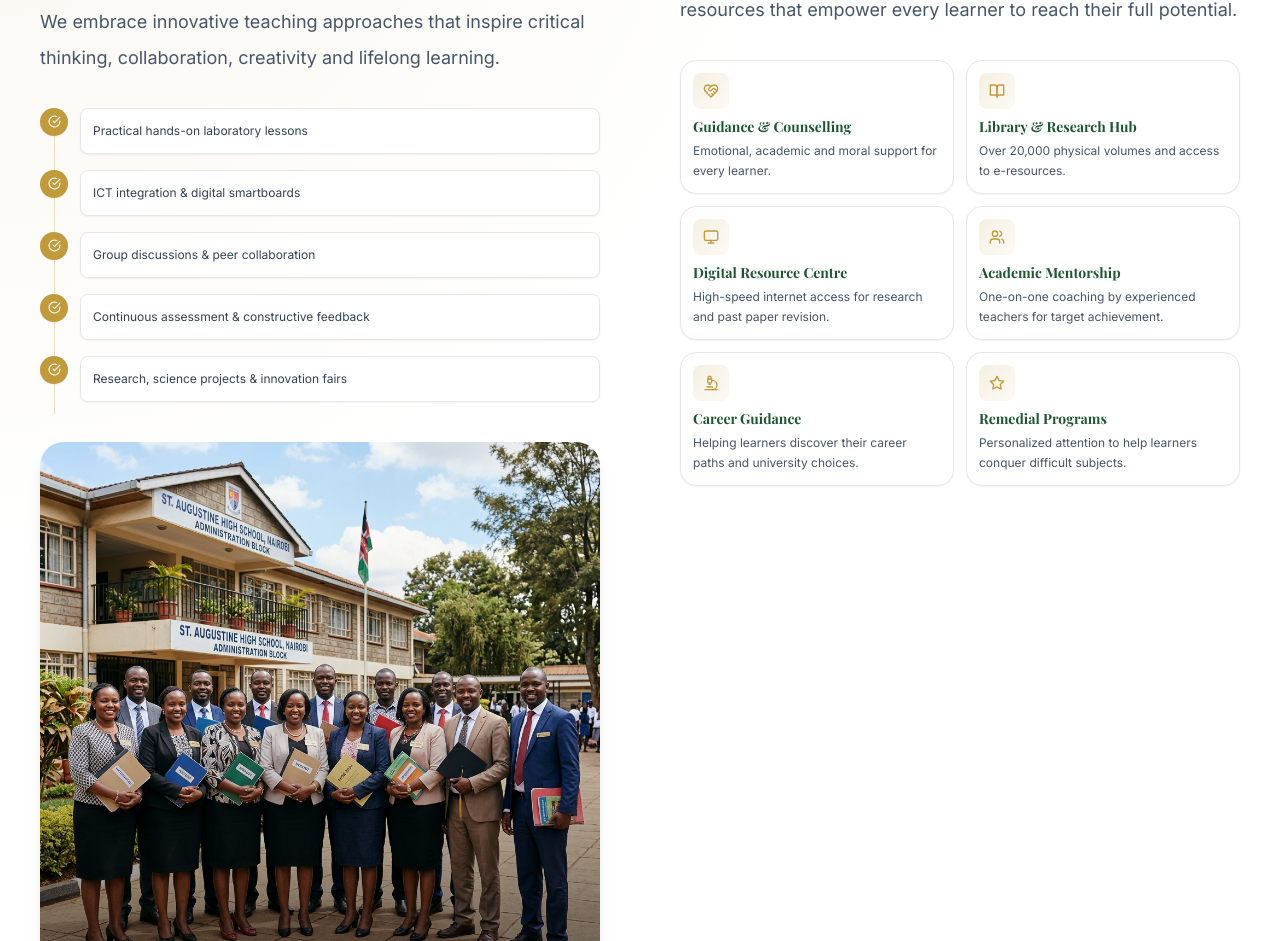
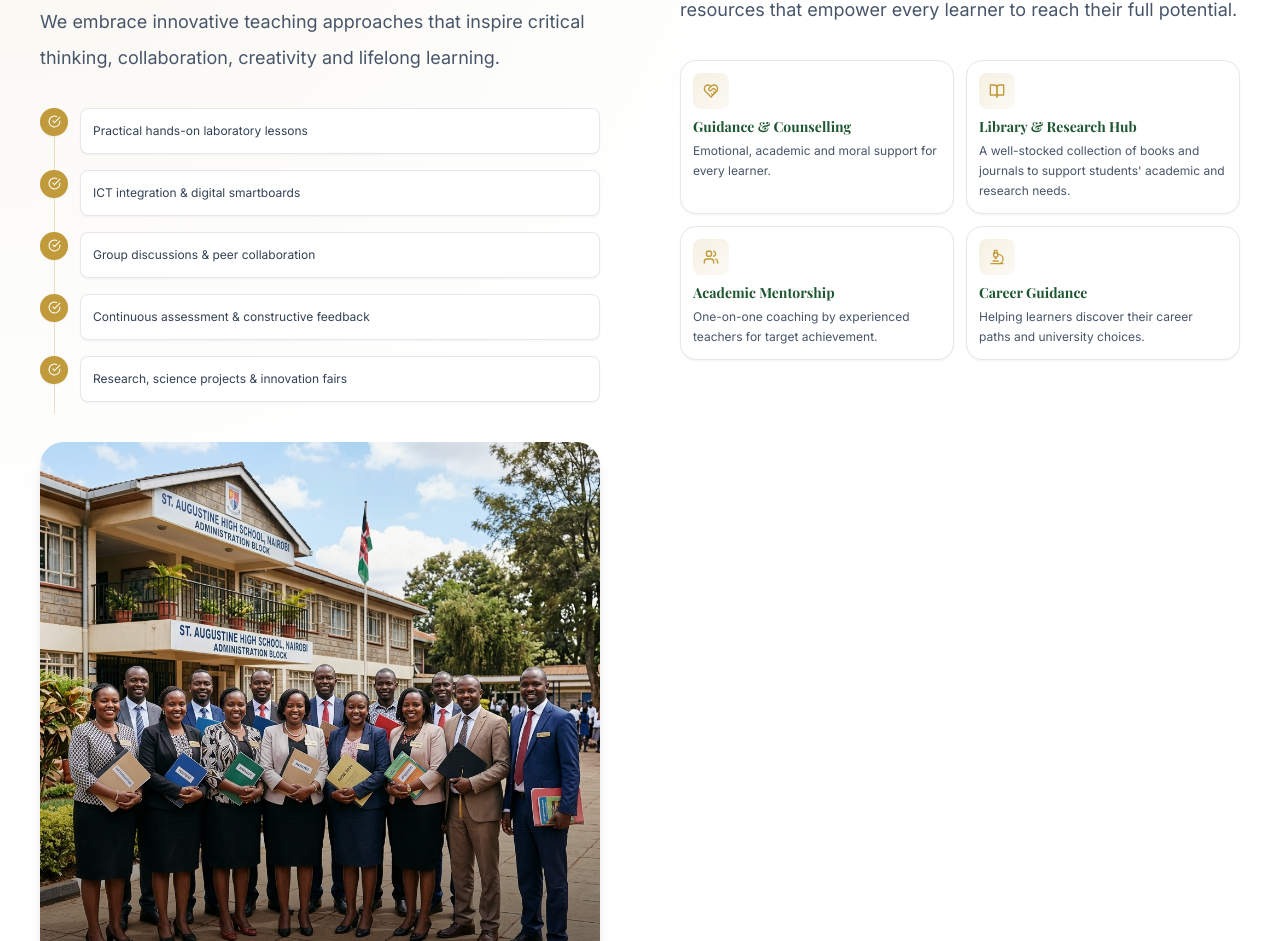
Before and after one commit to starvoniq/Kitui-School-website, a React (Vite) app: page /academics in a window 1280 px wide. Shown: the part 3797-4738 px from the top of the page. Built offline with nearby package versions, Linux system fonts and the light colour scheme; no server answers.

Commit message:
feat: updated Academic Support cards in Academics page - streamlined support resources and refreshed Library & Research Hub content

```diff
--- a/src/pages/Academics.jsx
+++ b/src/pages/Academics.jsx
@@ -1,7 +1,7 @@
 import { Link } from 'react-router-dom'
 import {
   HeartHandshake,
-  CheckCircle, ArrowRight, BookOpen, Microscope, Monitor,
+  CheckCircle, ArrowRight, BookOpen, Microscope,
   Star, Users, TrendingUp, Trophy,
 } from 'lucide-react'
 import PageHero from '../components/PageHero.jsx'
@@ -155,11 +155,9 @@ const teachingMethods = [
 
 const support = [
   { icon: HeartHandshake, t: 'Guidance & Counselling', b: 'Emotional, academic and moral support for every learner.' },
-  { icon: BookOpen, t: 'Library & Research Hub', b: 'Over 20,000 physical volumes and access to e-resources.' },
-  { icon: Monitor, t: 'Digital Resource Centre', b: 'High-speed internet access for research and past paper revision.' },
+  { icon: BookOpen, t: 'Library & Research Hub', b: "A well-stocked collection of books and journals to support students' academic and research needs." },
   { icon: Users, t: 'Academic Mentorship', b: 'One-on-one coaching by experienced teachers for target achievement.' },
   { icon: Microscope, t: 'Career Guidance', b: 'Helping learners discover their career paths and university choices.' },
-  { icon: Star, t: 'Remedial Programs', b: 'Personalized attention to help learners conquer difficult subjects.' },
 ]
 
 /* ─── Grade distribution (2025) ─── */
```
